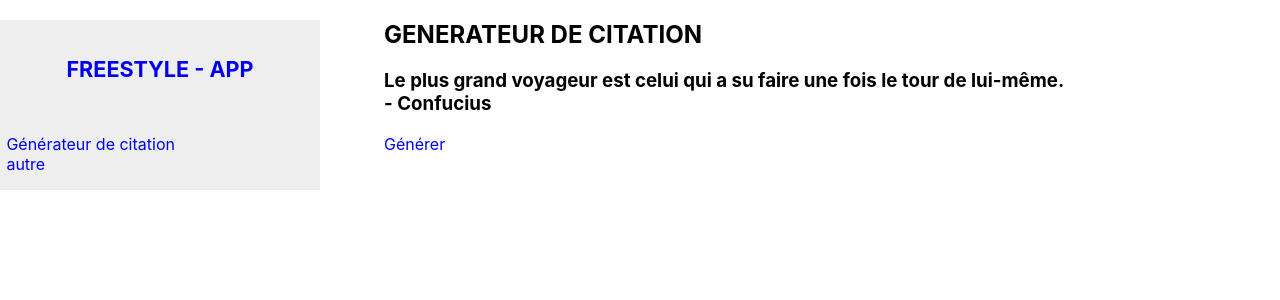
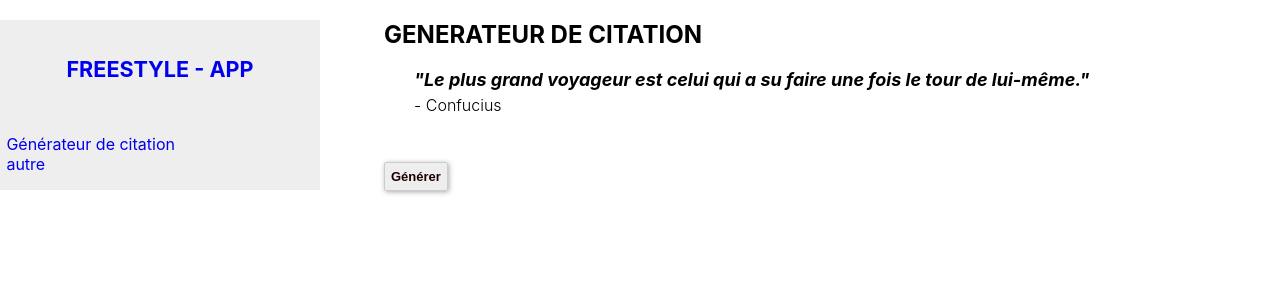
Before and after one commit to Rvar/freestyle-app, a React (Create React App) app: page /generateurCitation in a window 1280 px wide. Both pictures are taken after a click on the link "Générer". Shown: the top 300 px of the page. Built offline with nearby package versions, Linux system fonts and the light colour scheme.

Commit message:
mise à jour generateur citation

```diff
--- a/src/generateur_citation/GenerateurCitation.js
+++ b/src/generateur_citation/GenerateurCitation.js
@@ -1,4 +1,5 @@
 import React, { Component } from "react";
+import './generateurCitation.css';
 
 class GenerateurCitation extends Component {
 
@@ -7,9 +8,9 @@ class GenerateurCitation extends Component {
 
       const data = require('./citations.json');
       const listItems = data.map((item) =>
-        <div>
-          {item.citation}
-          <div> - {item.auteur}</div>
+        <div className="citation">
+          "{item.citation}"
+          <div className="auteurCitation"> - {item.auteur}</div>
         </div>
       );
 
@@ -37,10 +38,8 @@ class GenerateurCitation extends Component {
     return (
       <div>
         <h2> GENERATEUR DE CITATION </h2>
-        <h3>
           {this.state.citation}
-        </h3>
-        <a href="#" onClick={() => this.pickACitation()}>
+        <a className="generateBtn" href="#" onClick={() => this.pickACitation()}>
           Générer
         </a>
       </div>
--- /dev/null
+++ b/src/generateur_citation/generateurCitation.css
@@ -0,0 +1,25 @@
+
+.generateBtn {
+    border: 1px solid #ccc;
+    padding: 6px 6px 6px 6px;
+    margin-top: 20px;
+    border-radius: 2px;
+    box-shadow: 1px 1px 5px #aaa;
+    background: #eee;
+    font: bold 13px Arial;
+    color: #1c0000;
+}
+
+.citation {
+    margin: 10px 10px 50px 30px;
+    font-size: large;
+    font-style: italic;
+    font-weight: bold;
+}
+
+.auteurCitation {
+    margin-top: 5px;
+    font-style: normal;
+    font-size: medium;
+    font-weight: 300;
+}
```
